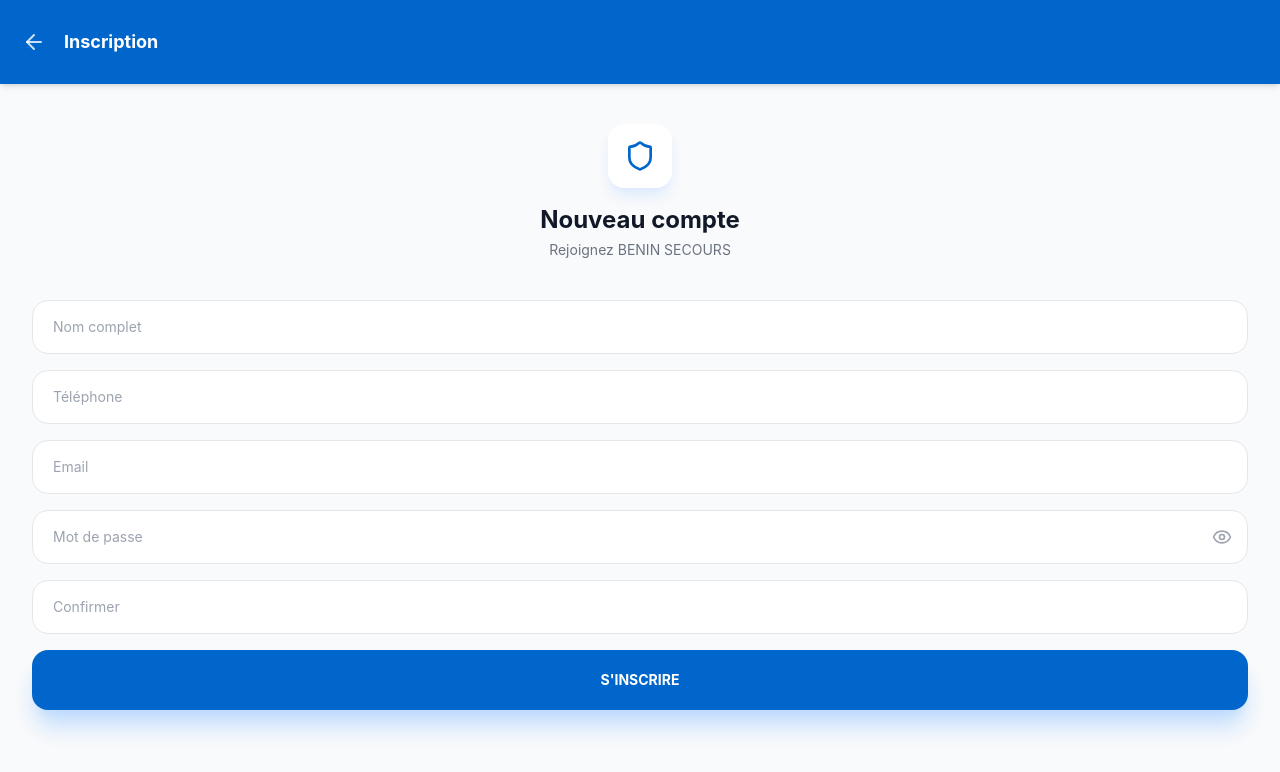
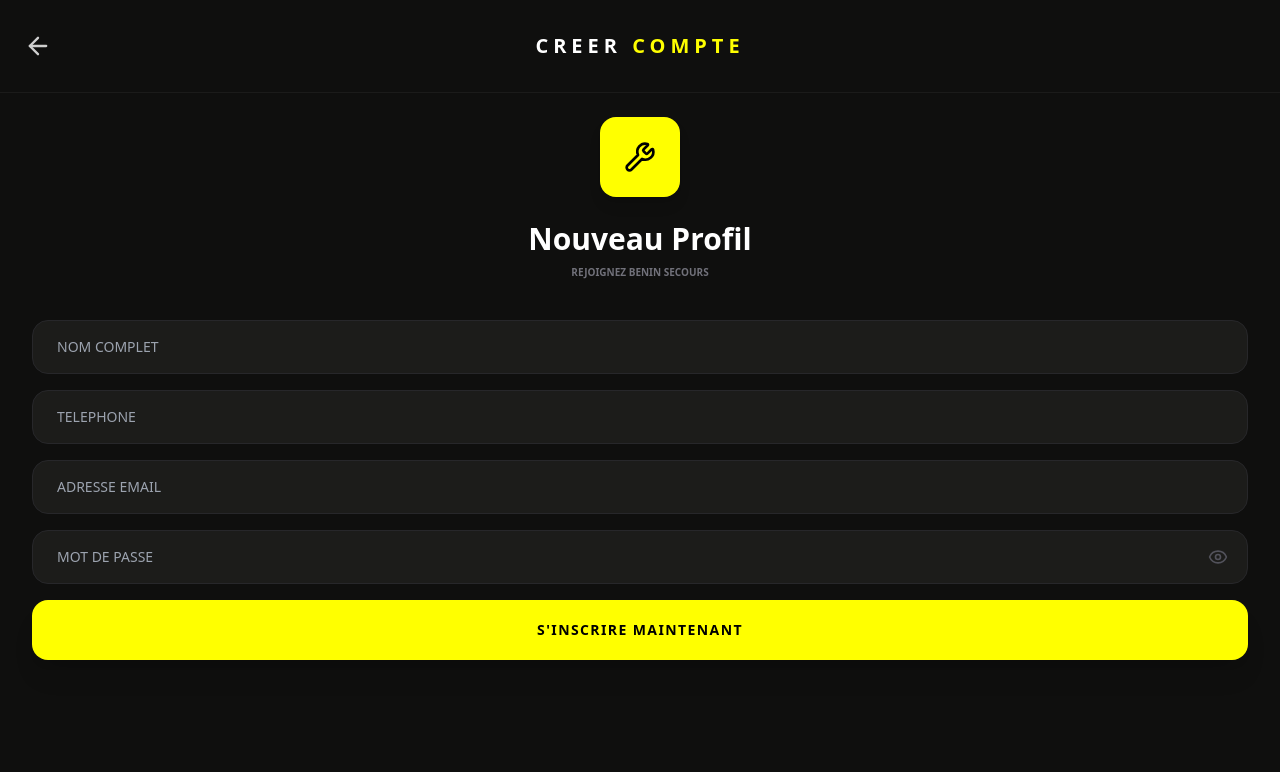
Before and after one commit to aimeakd6-eng/BENIN-SECOURS, a React (Vite) app in the folder benin-secours-client/: page /register in a window 1280 px wide. Shown: the top 772 px of the page. Built offline with nearby package versions, Linux system fonts and the light colour scheme.

Commit message:
Final Premium Dark theme for Login and Register matching model

```diff
--- a/benin-secours-client/src/index.css
+++ b/benin-secours-client/src/index.css
@@ -3,27 +3,16 @@
 @tailwind utilities;
 
 :root {
-  --color-primary: #0066CC;
-  --color-primary-light: #E6F0FA;
-  --color-orange: #F59E0B;
-  --color-orange-light: #FEF3C7;
-  --color-bg: #F9FAFB;
-  --color-sos: #EF4444;
+  --color-primary: #FFFF00; /* Jaune vif */
+  --color-bg: #0F0F0E; /* Noir profond */
+  --color-card: #1C1C1A;
+  --color-text: #FFFFFF;
 }
 
 @layer base {
   body {
-    background-color: var(--color-bg);
-    color: #111827;
+    background-color: #0F0F0E;
+    color: #FFFFFF;
     font-family: 'Inter', system-ui, sans-serif;
   }
 }
-
-@layer components {
-  .btn-primary {
-    @apply flex items-center justify-center gap-2 rounded-2xl bg-[#0066CC] px-4 py-4 text-sm font-bold text-white transition-all active:scale-95;
-  }
-  .card-premium {
-    @apply rounded-3xl bg-white p-6 shadow-sm border border-gray-100;
-  }
-}
--- a/benin-secours-client/src/screens/auth/RegisterScreen.tsx
+++ b/benin-secours-client/src/screens/auth/RegisterScreen.tsx
@@ -1,6 +1,6 @@
 import { useState } from "react";
 import { useNavigate } from "react-router-dom";
-import { ArrowLeft, Eye, EyeOff, Shield } from "lucide-react";
+import { ArrowLeft, Eye, EyeOff, Wrench, Hammer, X } from "lucide-react";
 import { signUp } from "@/services/auth_service";
 import { useAuth } from "@/context/AuthContext";
 
@@ -42,38 +42,43 @@ export default function RegisterScreen() {
   };
 
   return (
-    <div className="flex min-h-screen flex-col bg-gray-50">
-      <header className="flex items-center gap-3 px-4 py-6 bg-[#0066CC] text-white shadow-md">
-        <button onClick={() => navigate("/")} className="rounded-full p-1.5 text-white/80 transition-all active:bg-white/20">
-          <ArrowLeft className="h-6 w-6" />
+    <div className="flex min-h-screen flex-col bg-[#0F0F0E] text-white font-sans">
+      <header className="flex items-center justify-between px-6 py-8 border-b border-white/5">
+        <button onClick={() => navigate("/login")} className="text-white opacity-80">
+          <ArrowLeft className="h-7 w-7" />
         </button>
-        <h1 className="text-lg font-bold">Inscription</h1>
+        <h1 className="text-xl font-black uppercase tracking-[0.25em]">CREER <span className="text-[#FFFF00]">COMPTE</span></h1>
+        <div className="w-7" />
       </header>
 
-      <main className="flex-1 px-8 py-10">
-        <div className="mb-10 flex flex-col items-center text-center">
-          <div className="flex h-16 w-16 items-center justify-center rounded-2xl bg-white shadow-lg shadow-blue-100 mb-4">
-            <Shield className="h-8 w-8 text-[#0066CC]" />
+      <main className="flex-1 px-8 pt-6 pb-12 overflow-y-auto">
+        <div className="flex flex-col items-center mb-10">
+          <div className="flex h-20 w-20 items-center justify-center rounded-2xl bg-[#FFFF00] shadow-lg mb-6">
+            <Wrench className="h-8 w-8 text-black" />
           </div>
-          <h2 className="text-2xl font-bold text-gray-900">Nouveau compte</h2>
-          <p className="text-sm text-gray-500 mt-1">Rejoignez BENIN SECOURS</p>
+          <h2 className="text-3xl font-black">Nouveau Profil</h2>
+          <p className="text-zinc-500 font-bold uppercase text-[10px] mt-2">Rejoignez BENIN SECOURS</p>
         </div>
 
+        {error && (
+          <div className="mb-6 rounded-xl border border-red-900/50 bg-red-900/10 p-4 text-xs font-bold text-red-500 uppercase">{error}</div>
+        )}
+
         <form onSubmit={handleSubmit} className="space-y-4">
-          <input name="fullName" value={form.fullName} onChange={handleChange} required placeholder="Nom complet" className="w-full rounded-2xl border border-gray-200 bg-white px-5 py-4 text-sm outline-none focus:border-[#0066CC]" />
-          <input name="telephone" value={form.telephone} onChange={handleChange} required placeholder="Téléphone" className="w-full rounded-2xl border border-gray-200 bg-white px-5 py-4 text-sm outline-none focus:border-[#0066CC]" />
-          <input name="email" type="email" value={form.email} onChange={handleChange} required placeholder="Email" className="w-full rounded-2xl border border-gray-200 bg-white px-5 py-4 text-sm outline-none focus:border-[#0066CC]" />
+          <input name="fullName" value={form.fullName} onChange={handleChange} required placeholder="NOM COMPLET" className="w-full rounded-2xl border border-zinc-800 bg-[#1C1C1A] px-6 py-4 text-sm font-medium outline-none focus:border-[#FFFF00]" />
+          <input name="telephone" value={form.telephone} onChange={handleChange} required placeholder="TELEPHONE" className="w-full rounded-2xl border border-zinc-800 bg-[#1C1C1A] px-6 py-4 text-sm font-medium outline-none focus:border-[#FFFF00]" />
+          <input name="email" type="email" value={form.email} onChange={handleChange} required placeholder="ADRESSE EMAIL" className="w-full rounded-2xl border border-zinc-800 bg-[#1C1C1A] px-6 py-4 text-sm font-medium outline-none focus:border-[#FFFF00]" />
+
           <div className="relative">
-            <input name="password" type={showPassword ? "text" : "password"} value={form.password} onChange={handleChange} required placeholder="Mot de passe" className="w-full rounded-2xl border border-gray-200 bg-white px-5 py-4 text-sm outline-none focus:border-[#0066CC]" />
-            <button type="button" onClick={() => setShowPassword(!showPassword)} className="absolute right-4 top-1/2 -translate-y-1/2 text-gray-400">
+            <input name="password" type={showPassword ? "text" : "password"} value={form.password} onChange={handleChange} required placeholder="MOT DE PASSE" className="w-full rounded-2xl border border-zinc-800 bg-[#1C1C1A] px-6 py-4 text-sm font-medium outline-none focus:border-[#FFFF00]" />
+            <button type="button" onClick={() => setShowPassword(!showPassword)} className="absolute right-5 top-1/2 -translate-y-1/2 text-zinc-600">
               {showPassword ? <EyeOff className="h-5 w-5" /> : <Eye className="h-5 w-5" />}
             </button>
           </div>
-          <input name="confirmPassword" type="password" value={form.confirmPassword} onChange={handleChange} required placeholder="Confirmer" className="w-full rounded-2xl border border-gray-200 bg-white px-5 py-4 text-sm outline-none focus:border-[#0066CC]" />
 
           <button type="submit" disabled={loading}
-            className="mt-4 w-full rounded-2xl bg-[#0066CC] py-5 text-sm font-bold text-white shadow-xl shadow-blue-200">
-            {loading ? "Création..." : "S'INSCRIRE"}
+            className="mt-6 w-full rounded-2xl bg-[#FFFF00] py-5 text-sm font-black uppercase tracking-widest text-black shadow-xl">
+            {loading ? "Chargement..." : "S'INSCRIRE MAINTENANT"}
           </button>
         </form>
       </main>
```
